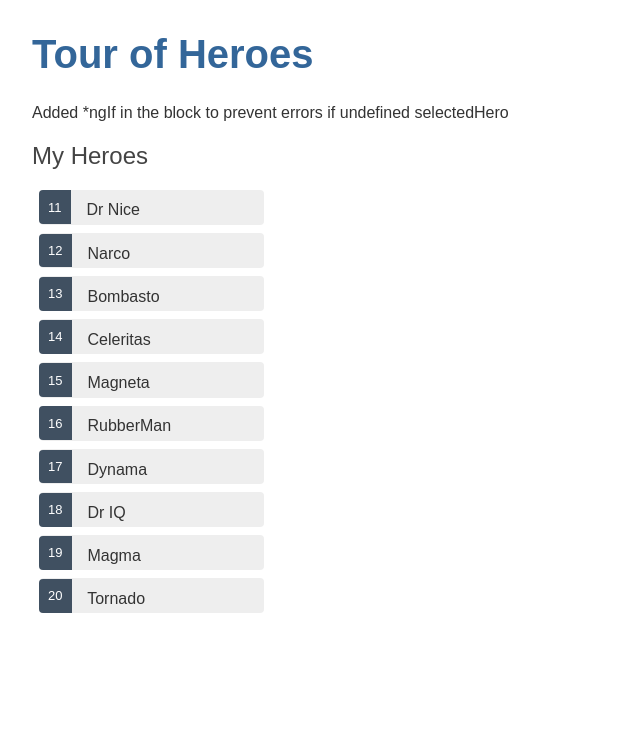
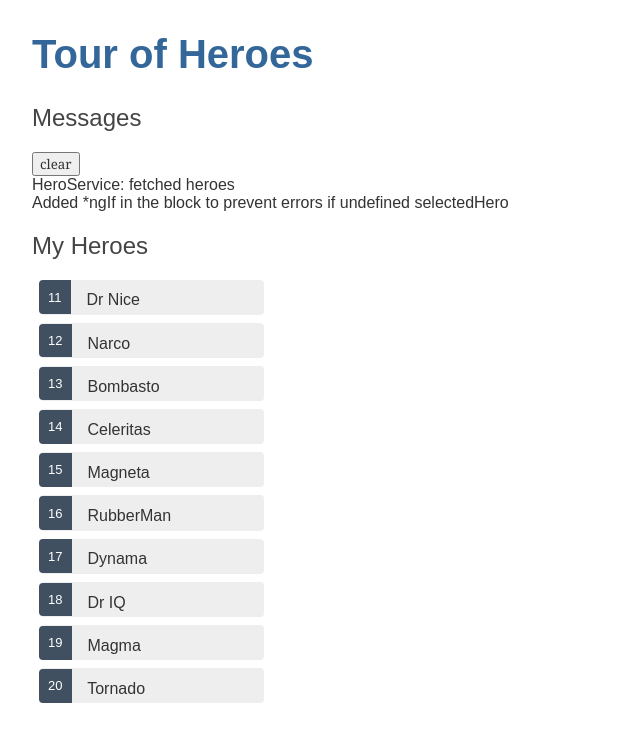
Before and after one commit to art79/angular-hero-tour-79, an Angular app: page / in a window 1280 px wide. Shown: the top 742 px of the page, without its empty margins (0-640 px from the left). Built offline with nearby package versions, Linux system fonts and the light colour scheme.

Commit message:
Added MessageComponent and MessageService

```diff
--- a/src/app/app.component.html
+++ b/src/app/app.component.html
@@ -1,3 +1,4 @@
 <h1>{{title}}</h1>
 <!-- See selector heroes.components.ts -->
+<app-messages></app-messages>
 <app-heroes></app-heroes>
--- a/src/app/hero.service.ts
+++ b/src/app/hero.service.ts
@@ -9,9 +9,10 @@
 import { HEROES } from './mock-heroes';
 
 // Observable is one of the key classes in the RxJS library.
-
 // In a later tutorial on HTTP, you'll learn that Angular's HttpClient methods return RxJS Observables. In this tutorial, you'll simulate getting data from the server with the RxJS of() function.
 import { Observable, of } from 'rxjs';
+
+import { MessageService } from './message.service';
 
 // Notice that the new service imports the Angular Injectable symbol and annotates the class with the @Injectable() decorator. This marks the class as one that participates in the dependency injection system. The HeroService class is going to provide an injectable service, and it can also have its own injected dependencies. It doesn't have any dependencies yet, but it will soon.
 
@@ -29,9 +30,10 @@
 @Injectable() // Injectable decorator
 export class HeroService {
 
-  constructor() { }
+  constructor(private messageService: MessageService) { }
 
   getHeroes(): Observable<Hero[]> {
+    this.messageService.add('HeroService: fetched heroes');
     return of(HEROES);
   }
 
--- /dev/null
+++ b/src/app/message.service.ts
@@ -0,0 +1,21 @@
+import { Injectable } from '@angular/core';
+
+@Injectable({
+  providedIn: 'root',
+})
+
+@Injectable()
+export class MessageService {
+  messages: string[] = [];
+
+  add(message: string){
+    this.messages.push(message);
+  }
+
+  clear(): void{
+    this.messages = [];
+  }
+
+  constructor() { }
+
+}
--- /dev/null
+++ b/src/app/messages/messages.component.html
@@ -0,0 +1,8 @@
+<div *ngIf="messageService.messages.length">
+
+  <h2>Messages</h2>
+  <button class="clear"
+          (click)="messageService.clear()">clear</button>
+  <div *ngFor='let message of messageService.messages'> {{message}} </div>
+
+</div>
--- /dev/null
+++ b/src/app/messages/messages.component.ts
@@ -0,0 +1,16 @@
+import { Component, OnInit } from '@angular/core';
+import { MessageService } from '../message.service';
+
+@Component({
+  selector: 'app-messages',
+  templateUrl: './messages.component.html',
+  styleUrls: ['./messages.component.css']
+})
+export class MessagesComponent implements OnInit {
+
+  constructor(private messageService: MessageService) { }
+
+  ngOnInit() {
+  }
+
+}
```
Also changed, not shown: src/app/app.module.ts (+5 -2 lines), src/app/messages/messages.component.css (added).
